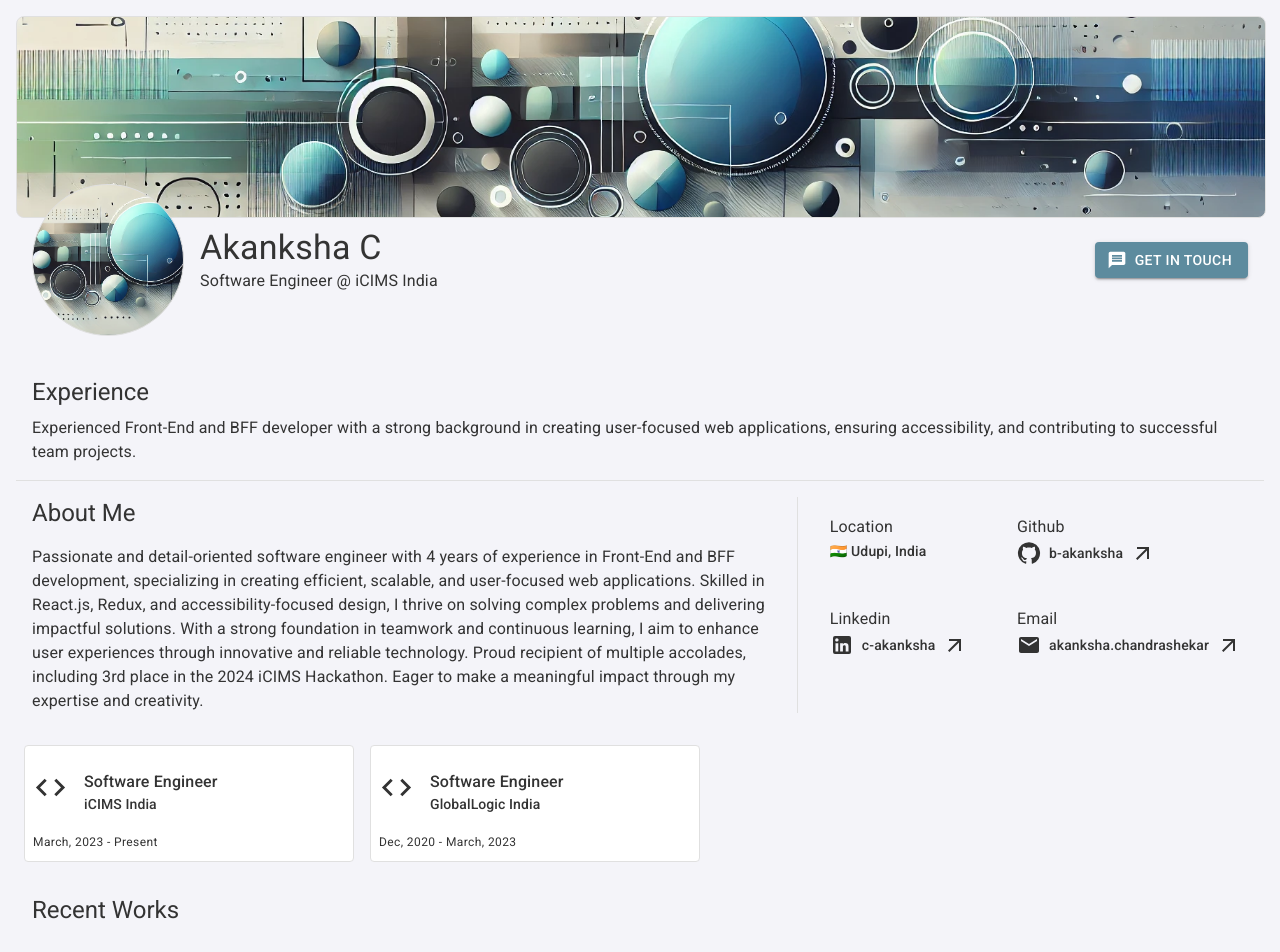
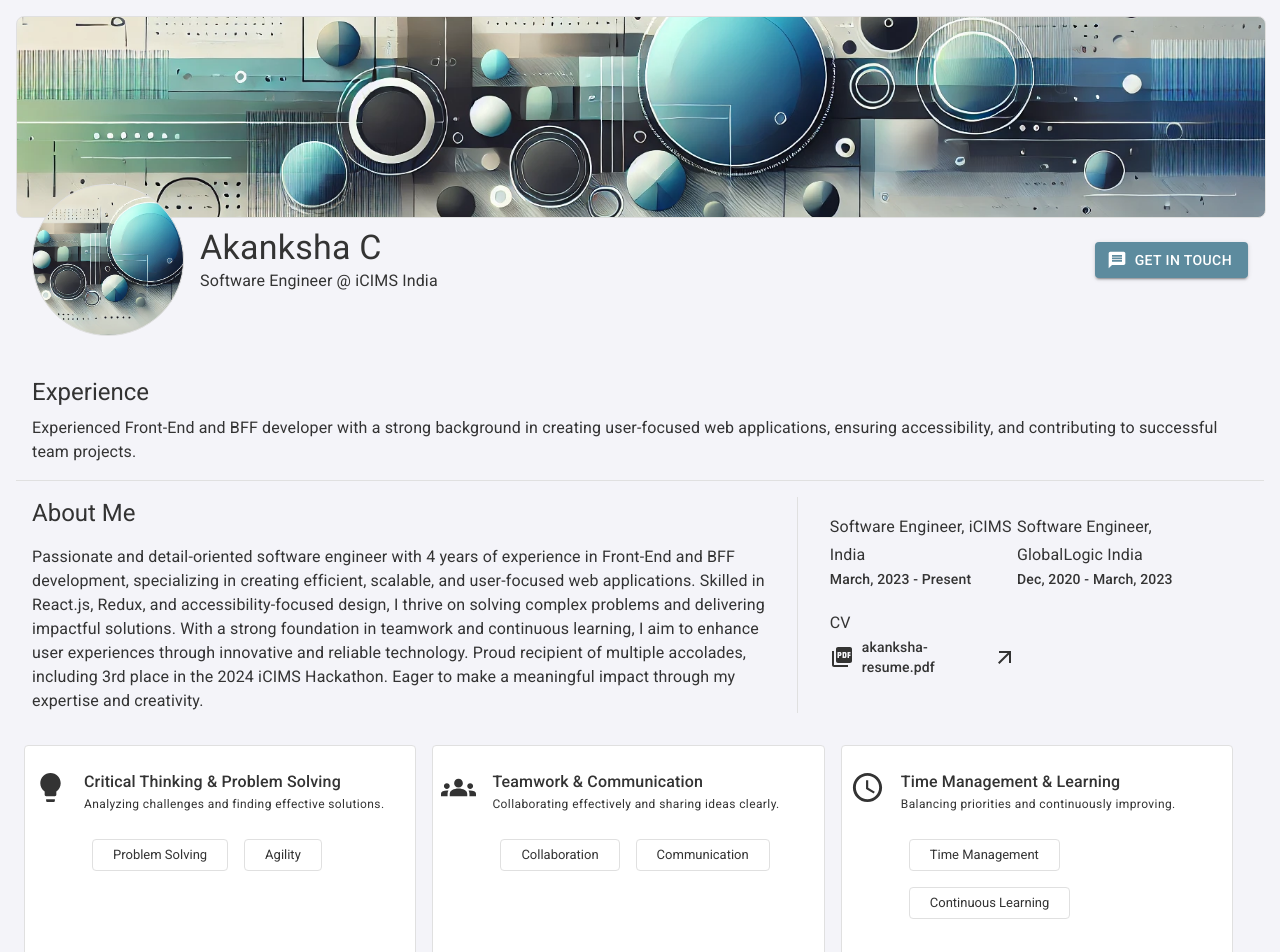
Before and after one commit to b-akanksha/hello-world-2, a React (Vite) app: page / in a window 1280 px wide. Shown: the top 952 px of the page. Built offline with nearby package versions, Linux system fonts and the light colour scheme.

Commit message:
chore: updated about me

```diff
--- a/src/components/AboutMe/AboutMe.jsx
+++ b/src/components/AboutMe/AboutMe.jsx
@@ -1,11 +1,15 @@
-import { Box, IconButton, Typography } from "@mui/material";
+import { Box, Chip, IconButton, Typography } from "@mui/material";
 import { useSelector } from "react-redux";
 import colors from "../../utils/colors";
 import ArrowOutwardIcon from "@mui/icons-material/ArrowOutward";
-import GitHubIcon from "@mui/icons-material/GitHub";
-import LinkedInIcon from "@mui/icons-material/LinkedIn";
-import MailIcon from "@mui/icons-material/Mail";
+import PictureAsPdfIcon from "@mui/icons-material/PictureAsPdf";
+import React from "react";
+import LightbulbIcon from "@mui/icons-material/Lightbulb";
+import GroupsIcon from "@mui/icons-material/Groups";
 import CodeIcon from "@mui/icons-material/Code";
+import ScheduleIcon from "@mui/icons-material/Schedule";
+import BugReportIcon from "@mui/icons-material/BugReport";
+import BuildIcon from "@mui/icons-material/Build";
 
 const useStyle = (theme) => ({
   aboutme: {
@@ -71,11 +75,24 @@
     marginX: 1,
     marginY: 2,
     padding: 1,
-    width: { xs: "100%", md: "25%" },
+    width: { xs: "100%", md: "30%" },
 
     "&:hover": {
       background: colors[theme].section.hover,
     },
+  },
+  cardContent: {
+    display: "flex",
+    marginY: 2,
+    justifyContent: "normal",
+  },
+  chip: {
+    background: colors[theme].section.color,
+    border: `1px solid ${colors[theme].border}`,
+    borderRadius: 1,
+    margin: 1,
+    padding: 1,
+    color: colors[theme].text.primary,
   },
 });
 
@@ -83,16 +100,49 @@
   const { theme } = useSelector((state) => state.theme);
   const classes = useStyle(theme);
 
-  const handleContact = () => {
-    const email = "akanksha.chandrashekar@gmail.com";
-    const subject = "Hello there!";
-    const mailtoLink = `mailto:${email}?subject=${encodeURIComponent(subject)}`;
-    window.location.href = mailtoLink;
-  };
-
   const openPage = (page) => {
     window.open(page, "_blank");
   };
+
+  const skills = [
+    {
+      skill: "Critical Thinking & Problem Solving",
+      description: "Analyzing challenges and finding effective solutions.",
+      icon: <LightbulbIcon sx={classes.icon} fontSize="large" />,
+      skills: ["Problem Solving", "Agility"],
+    },
+    {
+      skill: "Teamwork & Communication",
+      description: "Collaborating effectively and sharing ideas clearly.",
+      icon: <GroupsIcon sx={classes.icon} fontSize="large" />,
+      skills: ["Collaboration", "Communication"],
+    },
+    {
+      skill: "Time Management & Learning",
+      description: "Balancing priorities and continuously improving.",
+      icon: <ScheduleIcon sx={classes.icon} fontSize="large" />,
+      skills: ["Time Management", "Continuous Learning"],
+    },
+    {
+      skill: "Frontend Development",
+      description: "Creating responsive and user-friendly interfaces.",
+      icon: <CodeIcon sx={classes.icon} fontSize="large" />,
+      skills: ["JavaScript", "HTML5", "CSS", "React.js", "Redux"],
+    },
+    {
+      skill: "Testing and Debugging",
+      description: "Ensuring code quality and application reliability.",
+      icon: <BugReportIcon sx={classes.icon} fontSize="large" />,
+      skills: ["Jest", "React Testing Library", "MABL"],
+    },
+    {
+      skill: "Tools and Automation",
+      description: "Streamlining workflows with modern tools.",
+      icon: <BuildIcon sx={classes.icon} fontSize="large" />,
+      skills: ["Postman", "MABL"],
+    },
+  ];
+
   return (
     <Box sx={classes.aboutme}>
       <Box sx={classes.aboutMeBox}>
@@ -116,73 +166,51 @@
         <Box sx={classes.metaData}>
           <Box sx={classes.metaBox}>
             <Typography variant="subtitle1" sx={classes.texts}>
-              Location
+              Software Engineer, iCIMS India
             </Typography>
+            <Box sx={classes.metaInfo}>
               <Typography
                 variant="body2"
                 sx={{ ...classes.texts, ...classes.boldText }}
               >
-              🇮🇳 Udupi, India
+                March, 2023 - Present
               </Typography>
+            </Box>
           </Box>
           <Box sx={classes.metaBox}>
             <Typography variant="subtitle1" sx={classes.texts}>
-              Github
+              Software Engineer, GlobalLogic India
             </Typography>
             <Box sx={classes.metaInfo}>
-              <GitHubIcon sx={classes.icon} />
+              <Typography
+                variant="body2"
+                sx={{ ...classes.texts, ...classes.boldText }}
+              >
+                Dec, 2020 - March, 2023
+              </Typography>
+            </Box>
+          </Box>
+          <Box sx={classes.metaBox}>
+            <Typography variant="subtitle1" sx={classes.texts}>
+              CV
+            </Typography>
+            <Box sx={classes.metaInfo}>
+              <PictureAsPdfIcon sx={classes.icon} />
               <Typography
                 variant="body2"
                 marginX={1}
                 sx={{ ...classes.texts, ...classes.boldText }}
               >
-                b-akanksha{" "}
-              </Typography>
-              <IconButton
-                sx={classes.button}
-                onClick={() => openPage("https://github.com/b-akanksha")}
-              >
-                <ArrowOutwardIcon />
-              </IconButton>
-            </Box>
-          </Box>
-          <Box sx={classes.metaBox}>
-            <Typography variant="subtitle1" sx={classes.texts}>
-              Linkedin
-            </Typography>
-            <Box sx={classes.metaInfo}>
-              <LinkedInIcon sx={classes.icon} />
-              <Typography
-                variant="body2"
-                marginX={1}
-                sx={{ ...classes.texts, ...classes.boldText }}
-              >
-                c-akanksha{" "}
+                akanksha-resume.pdf{" "}
               </Typography>
               <IconButton
                 sx={classes.button}
                 onClick={() =>
-                  openPage("https://www.linkedin.com/in/c-akanksha")
+                  openPage(
+                    "https://drive.google.com/file/d/1INlaxeSjJ-dccUKclEcicJ_HkhFonEq9/view?usp=sharing",
+                  )
                 }
               >
-                <ArrowOutwardIcon />
-              </IconButton>
-            </Box>
-          </Box>
-          <Box sx={classes.metaBox}>
-            <Typography variant="subtitle1" sx={classes.texts}>
-              Email
-            </Typography>
-            <Box sx={classes.metaInfo}>
-              <MailIcon sx={classes.icon} />
-              <Typography
-                variant="body2"
-                marginX={1}
-                sx={{ ...classes.texts, ...classes.boldText }}
-              >
-                akanksha.chandrashekar{" "}
-              </Typography>
-              <IconButton sx={classes.button} onClick={handleContact}>
                 <ArrowOutwardIcon />
               </IconButton>
             </Box>
@@ -190,44 +218,33 @@
         </Box>
       </Box>
       <Box sx={classes.cardContainer}>
+        {React.Children.toArray(
+          skills.map((skill) => (
             <Box sx={classes.card}>
-          <Box sx={classes.cardContainer}>
-            <CodeIcon sx={classes.icon} fontSize="large" />
+              <Box sx={classes.cardContent}>
+                {skill.icon}
                 <Box marginX={2}>
                   <Typography
                     variant="body1"
                     sx={{ ...classes.texts, ...classes.boldText }}
                   >
-                Software Engineer
+                    {skill.skill}
                   </Typography>
-              <Typography variant="subtitle2" sx={classes.texts}>
-                iCIMS India
+                  <Typography variant="caption" sx={classes.texts}>
+                    {skill.description}
                   </Typography>
+                  <Box sx={classes.cardContainer}>
+                    {React.Children.toArray(
+                      skill.skills.map((tech) => (
+                        <Chip label={tech} sx={classes.chip} />
+                      )),
+                    )}
                   </Box>
                 </Box>
-          <Typography variant="caption" sx={classes.texts}>
-            March, 2023 - Present
-          </Typography>
-        </Box>
-        <Box sx={classes.card}>
-          <Box sx={classes.cardContainer}>
-            <CodeIcon sx={classes.icon} fontSize="large" />
-            <Box marginX={2}>
-              <Typography
-                variant="body1"
-                sx={{ ...classes.texts, ...classes.boldText }}
-              >
-                Software Engineer
-              </Typography>
-              <Typography variant="subtitle2" sx={classes.texts}>
-                GlobalLogic India
-              </Typography>
               </Box>
             </Box>
-          <Typography variant="caption" sx={classes.texts}>
-            Dec, 2020 - March, 2023
-          </Typography>
-        </Box>
+          )),
+        )}
       </Box>
     </Box>
   );
```
Lines whose indentation alone changed are shown as unchanged.
